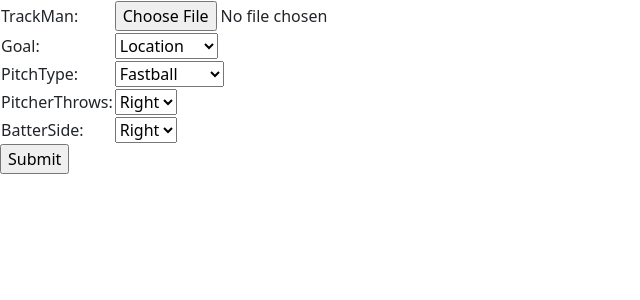
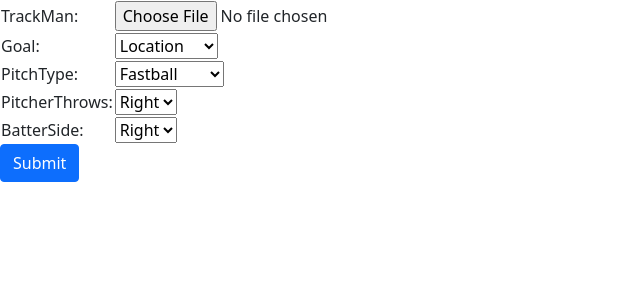
Before and after one commit to KUANCHENGFU/Website-for-Visualizing-TrackMan-Baseball-Data, a Flask app: page / in a window 1280 px wide. Shown: the top 300 px of the page, without its empty margins (0-640 px from the left). Run offline with Flask 2, Linux system fonts and the light colour scheme.

Commit message:
first commit

```diff
--- a/compute.py
+++ b/compute.py
@@ -56,7 +56,7 @@ def heatmap(filename, goal, pitchtype, pitcherthrows, batterside):
     from matplotlib.figure import Figure
     import matplotlib.patches as patches
 
-    tm_data = pd.read_csv(os.path.join('uploads', filename))
+    tm_data = pd.read_csv(os.path.join('uploads', filename), encoding='unicode_escape', index_col=False)
 
     # First step
     if batterside == 'Total':
--- a/templates/home.html
+++ b/templates/home.html
@@ -19,7 +19,7 @@
         </tr>
       {% endfor %}
     </table>
-    <input type="submit" value="Submit">
+    <input type="submit" value="Submit" class="btn btn-primary">
   </form>
 
   {% if result != None %}
```
Also changed, not shown: README.md, static/website screenshot.png (added), 1 other file.
